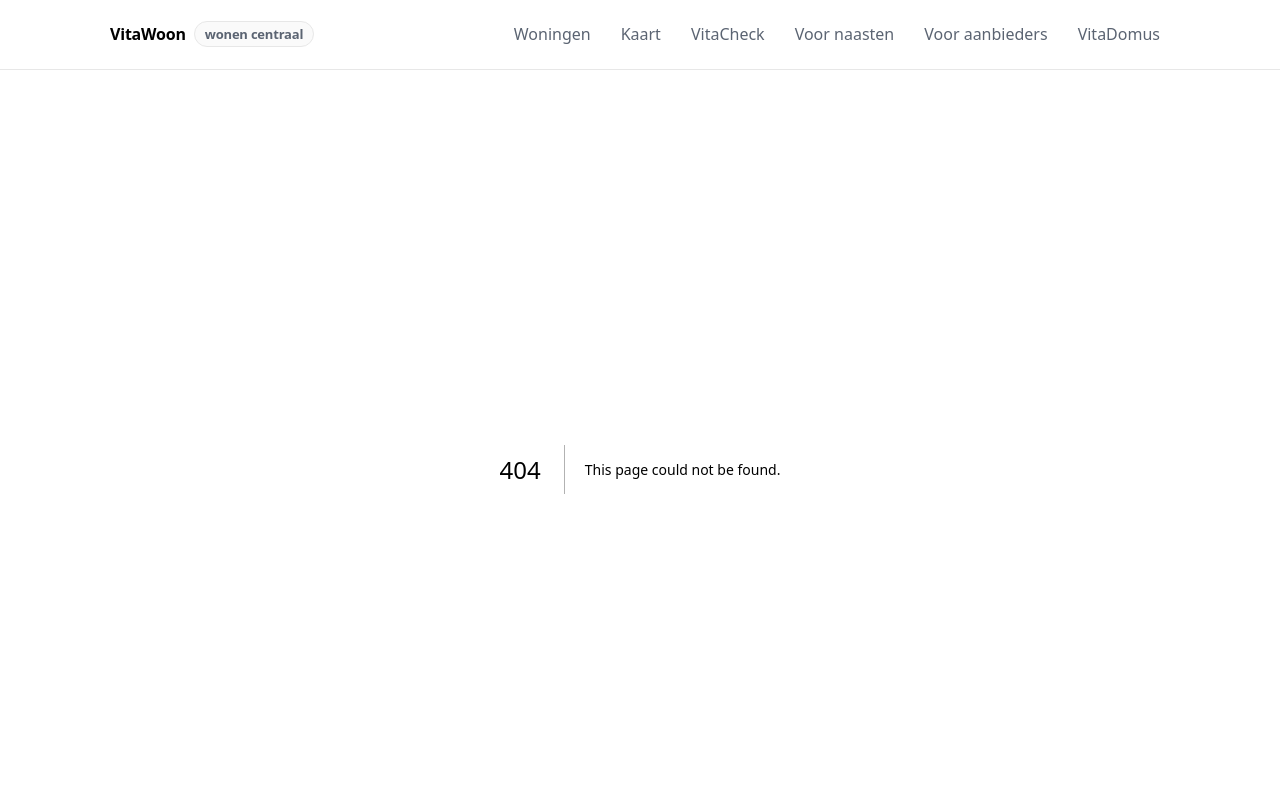
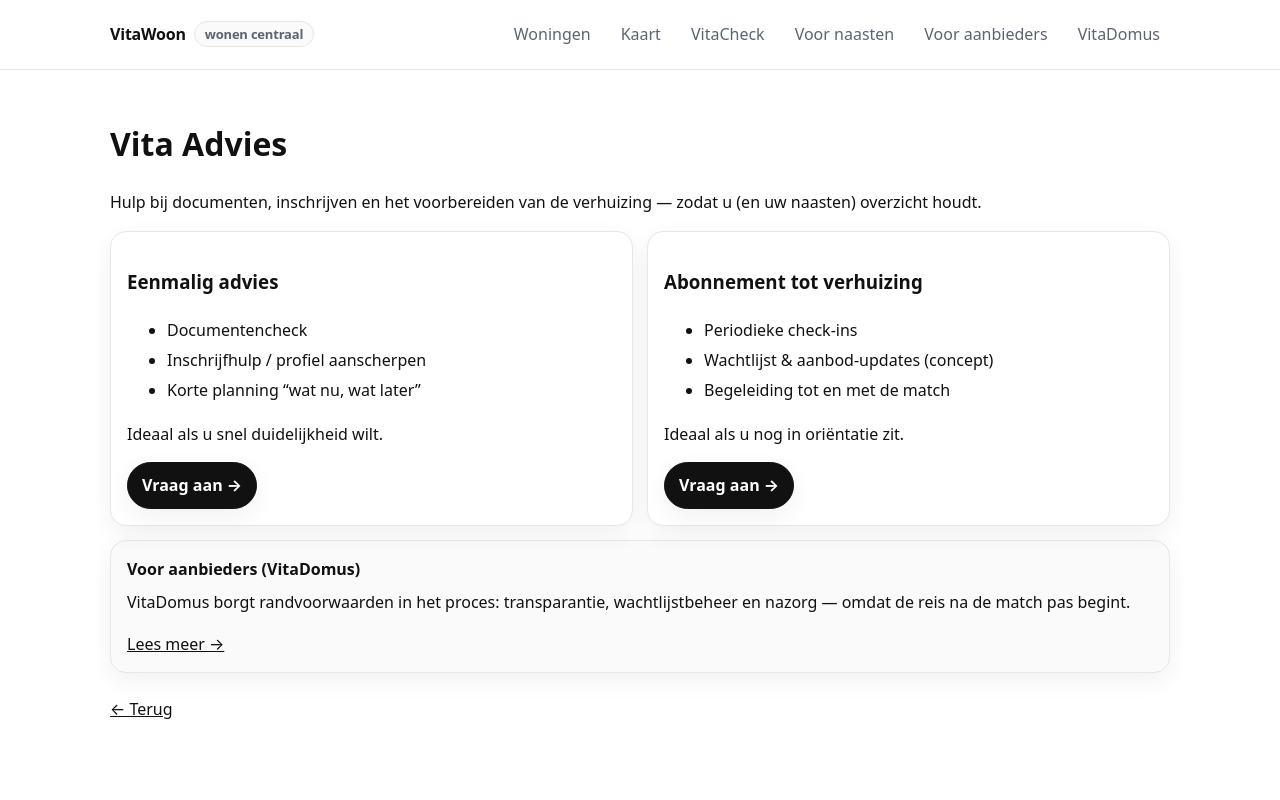
Before and after one commit to 4gcnny5cxp-dot/VitaWoon-demo-clean, a Next.js app: page /vita-advies in a window 1280 px wide. Before the commit this address had no page. Shown: the top 800 px of the page. Built offline with nearby package versions, Linux system fonts and the light colour scheme.

Commit message:
Create vita-advies.tsx

```diff
--- /dev/null
+++ b/pages/vita-advies.tsx
@@ -0,0 +1,48 @@
+export default function VitaAdvies() {
+  return (
+    <main>
+      <div className="container">
+        <h1>Vita Advies</h1>
+        <p className="muted" style={{ maxWidth: 900 }}>
+          Hulp bij documenten, inschrijven en het voorbereiden van de verhuizing — zodat u (en uw naasten) overzicht houdt.
+        </p>
+
+        <div style={{ display: "grid", gap: 14, gridTemplateColumns: "1fr 1fr" }}>
+          <div className="card">
+            <h3>Eenmalig advies</h3>
+            <ul style={{ lineHeight: 1.9 }}>
+              <li>Documentencheck</li>
+              <li>Inschrijfhulp / profiel aanscherpen</li>
+              <li>Korte planning “wat nu, wat later”</li>
+            </ul>
+            <p className="muted">Ideaal als u snel duidelijkheid wilt.</p>
+            <a className="btn btnPrimary" href="/contact">Vraag aan →</a>
+          </div>
+
+          <div className="card">
+            <h3>Abonnement tot verhuizing</h3>
+            <ul style={{ lineHeight: 1.9 }}>
+              <li>Periodieke check-ins</li>
+              <li>Wachtlijst & aanbod-updates (concept)</li>
+              <li>Begeleiding tot en met de match</li>
+            </ul>
+            <p className="muted">Ideaal als u nog in oriëntatie zit.</p>
+            <a className="btn btnPrimary" href="/contact">Vraag aan →</a>
+          </div>
+        </div>
+
+        <div className="card" style={{ marginTop: 14, background: "#fafafa" }}>
+          <strong>Voor aanbieders (VitaDomus)</strong>
+          <p className="muted" style={{ marginTop: 8, lineHeight: 1.6 }}>
+            VitaDomus borgt randvoorwaarden in het proces: transparantie, wachtlijstbeheer en nazorg — omdat de reis na de match pas begint.
+          </p>
+          <a href="/voor-aanbieders" style={{ textDecoration: "underline" }}>Lees meer →</a>
+        </div>
+
+        <p style={{ marginTop: 24 }}>
+          <a href="/" style={{ textDecoration: "underline" }}>← Terug</a>
+        </p>
+      </div>
+    </main>
+  );
+}
```
